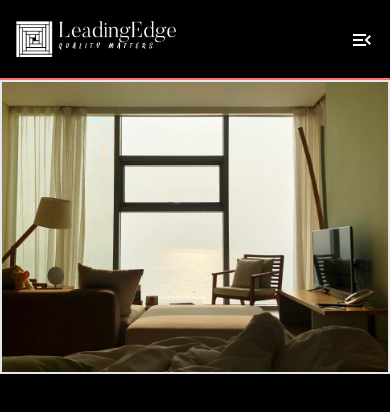
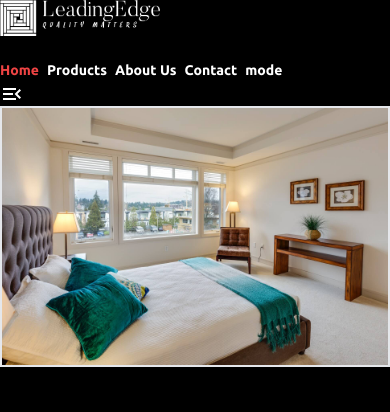
Before and after one commit to RakibRahman/leading-edge-furniture, a React (Create React App) app: page / in a window 390 px wide. Shown: the top 412 px of the page. Built offline with nearby package versions, Linux system fonts and the light colour scheme.

Commit message:
responsiveness added

```diff
--- a/src/components/Navbar.js
+++ b/src/components/Navbar.js
@@ -12,14 +12,24 @@ function Navbar() {
       <img className="object-cover w-full h-auto" src={LogoPic} alt="ss" />
     </div>
   );
-  const Links = () => (
-    <div className="flex flex-wrap items-center gap-2 text-sm text-white transition md:gap-4 md:text-xl font-ubuntu">
-      <Link to="/">
-        <span className="text-red-500 hover:text-yellow-300">Home</span>
+  const Links = ({ id }) => (
+    <div
+      id={id}
+      className="flex flex-wrap items-center gap-2 text-sm text-white transition md:gap-4 md:text-xl font-ubuntu"
+    >
+      <Link className="text-red-500 hover:text-yellow-300" to="/">
+        {" "}
+        Home
       </Link>
-      <Link to="products">Products</Link>
-      <Link to="/about">About Us</Link>
-      <Link to="/contact">Contact</Link>
+      <Link className="hover:text-yellow-300" to="products">
+        Products
+      </Link>
+      <Link className="hover:text-yellow-300" to="/about">
+        About Us
+      </Link>
+      <Link className="hover:text-yellow-300" to="/contact">
+        Contact
+      </Link>
       <button>mode</button>
     </div>
   );
@@ -29,9 +39,10 @@ function Navbar() {
   };
 
   return (
-    <nav className="flex flex-wrap items-center justify-between p-4 bg-black border-b-2 border-red-400 h-sm">
+    <nav className="navbar">
       {toggle ? <Logo /> : null}
-      {showLinks ? <Links /> : null};
+      {showLinks ? <Links id="mobile__links" /> : null};
+      <Links id="pc__links" />
       <button onClick={handleClickToggle} id="menu__btn" className="text-white">
         {toggle ? <MenuOpenIcon /> : <CloseIcon />}
       </button>
```
